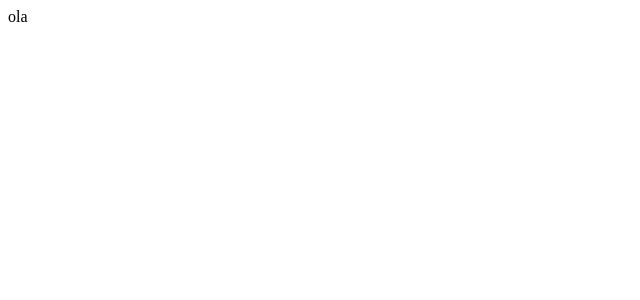
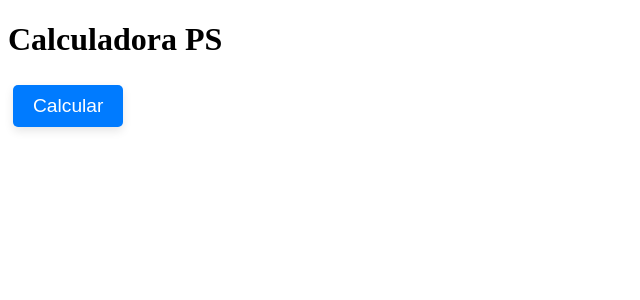
Before and after one commit to devbdallagnol/pj_calculadora_ps, a React (Create React App) app: page / in a window 1280 px wide. Shown: the top 300 px of the page, without its empty margins (0-640 px from the left). Built offline with nearby package versions, Linux system fonts and the light colour scheme.

Commit message:
added - styled-components Button

```diff
--- a/package.json
+++ b/package.json
@@ -6,7 +6,8 @@
     "cra-template": "1.2.0",
     "react": "^19.0.0",
     "react-dom": "^19.0.0",
-    "react-scripts": "5.0.1"
+    "react-scripts": "5.0.1",
+    "styled-components": "^6.1.13"
   },
   "scripts": {
     "start": "react-scripts start",
--- a/public/index.html
+++ b/public/index.html
@@ -9,7 +9,7 @@
       content="Web site created using create-react-app"
     />
 
-    <title>React App</title>
+    <title>Calculadora PS</title>
   </head>
   <body>
     <noscript>You need to enable JavaScript to run this app.</noscript>
--- a/src/App.js
+++ b/src/App.js
@@ -1,7 +1,10 @@
+import Button from "./components/Button";
+
 function App() {
   return (
     <div className="App">
-      ola
+      <h1>Calculadora PS</h1>
+      <Button />
     </div>
   );
 }
--- a/src/components/Button.js
+++ b/src/components/Button.js
@@ -0,0 +1,34 @@
+import React from 'react';
+import styled from 'styled-components';
+
+const ButtonContainer = styled.button`
+  background-color: #007BFF;
+  color: #ffffff;
+  font-size: 1.2em;
+  padding: 10px 20px;
+  margin: 5px;
+  border: none;
+  border-radius: 5px;
+  cursor: pointer;
+  box-shadow: 0 4px 10px rgba(0, 0, 0, 0.1);
+  transition: background-color 0.3s ease-in-out, transform 0.2s;
+
+  &:hover {
+    background-color: #0056b3;
+    transform: scale(1.05);
+  }
+
+  &:active {
+    transform: scale(1);
+  }
+`;
+
+const Button = () => {
+  return (
+    <ButtonContainer>
+      <span>Calcular</span>
+    </ButtonContainer>
+  );
+}
+
+export default Button;
```
Also changed, not shown: 1 other file (tests, documents, lock files or other folders).
